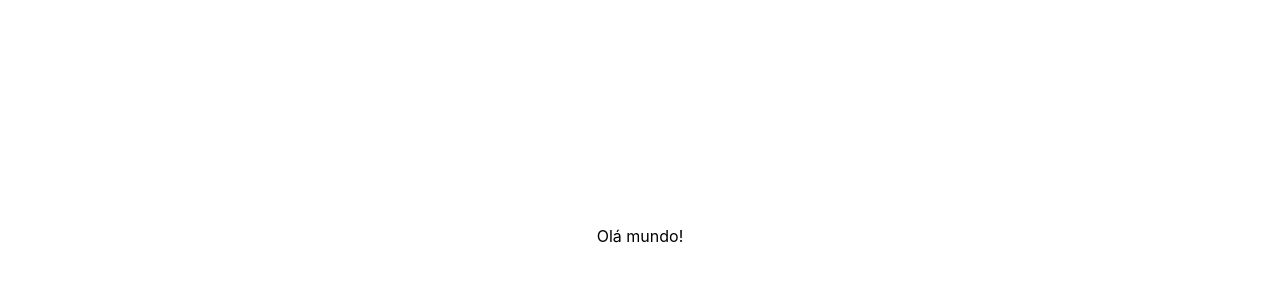
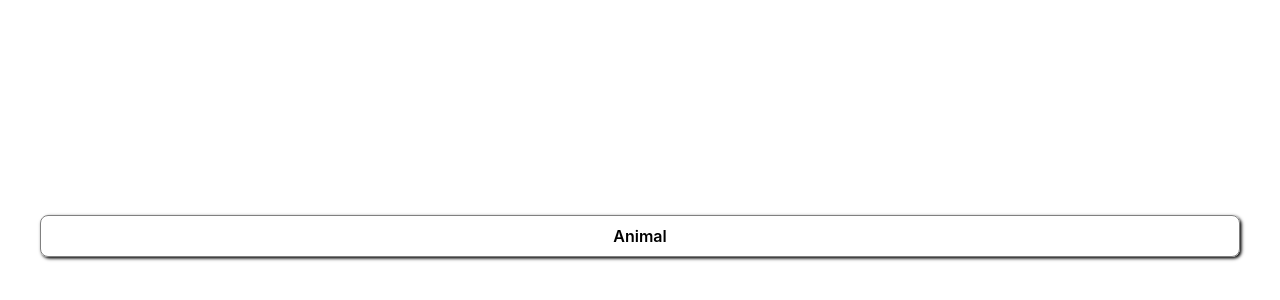
Before and after one commit to ufjf-dcc207/ufjf-dcc207-2024-3-a-atv03-TheDevCaio, a React (Vite) app in the folder aula03/: page / in a window 1280 px wide. Shown: the part 164-464 px from the top of the page. Built offline with nearby package versions, Linux system fonts and the light colour scheme.

Commit message:
Add Animal (tsx and css) and make AnimalProps Interface;

```diff
--- /dev/null
+++ b/aula03/src/Animal.css
@@ -0,0 +1,7 @@
+.animal {
+    border: 1px solid grey;
+    border-radius: 0.5em;
+    padding: 0.5em;
+    font-weight: 600;
+    box-shadow: 0.1em 0.1em 0.2em;
+}
--- /dev/null
+++ b/aula03/src/Animal.tsx
@@ -0,0 +1,12 @@
+import "./Animal.css";
+
+interface AnimalProps {
+    icone?: string;
+    nome?: string;
+    peso?: number;
+    emExtincao?: boolean;
+}
+
+export default function Animal() {
+    return <div className="animal">Animal</div>;
+}
--- a/aula03/src/App.tsx
+++ b/aula03/src/App.tsx
@@ -1,7 +1,10 @@
+import Animal from "./Animal";
 import "./App.css";
 
 function App() {
-  return <div className="app">Olá mundo!</div>;
+  return <div className="app">
+    <Animal/>
+  </div>
 }
 
 export default App;
```
